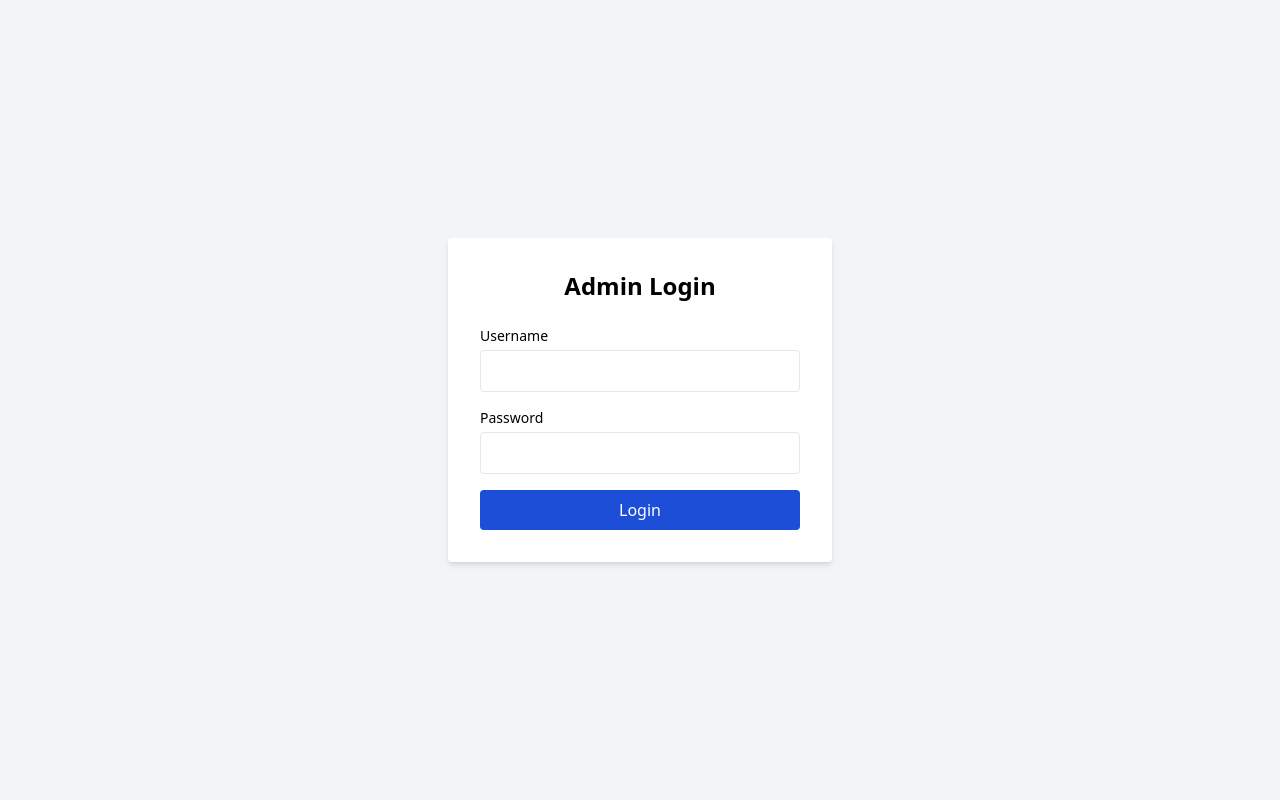
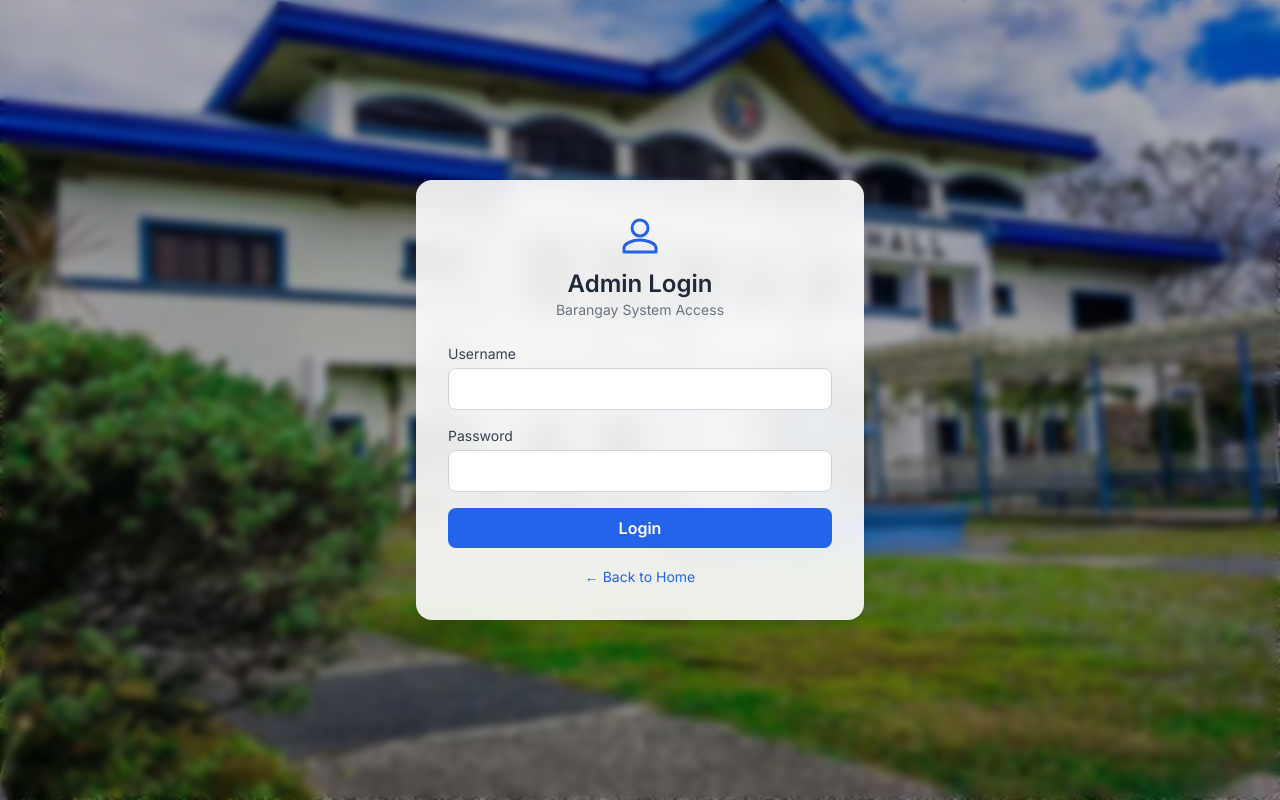
Before and after one commit to Dengame30/matindeg_website, a plain HTML site: page login.html in a window 1280 px wide. Drawn offline with nearby package versions, Linux system fonts and the light colour scheme.

Commit message:
Added login improvements and back button

```diff
--- a/login.html
+++ b/login.html
@@ -1,26 +1,53 @@
-<!-- login.html -->
 <!DOCTYPE html>
 <html lang="en">
 <head>
-  <meta charset="UTF-8">
+  <meta charset="UTF-8" />
+  <meta name="viewport" content="width=device-width, initial-scale=1.0"/>
   <title>Login - Barangay System</title>
   <script src="https://cdn.tailwindcss.com"></script>
+  <link href="https://fonts.googleapis.com/css2?family=Inter:wght@400;600&display=swap" rel="stylesheet">
+  <style>
+    body {
+      font-family: 'Inter', sans-serif;
+    }
+  </style>
 </head>
-<body class="bg-gray-100 flex items-center justify-center h-screen">
-  <div class="bg-white p-8 rounded shadow-md w-full max-w-sm">
-    <h2 class="text-2xl font-bold text-center mb-6">Admin Login</h2>
-    <form onsubmit="return login(event)">
-      <div class="mb-4">
-        <label class="block mb-1 text-sm font-medium">Username</label>
-        <input type="text" id="username" class="w-full border p-2 rounded" required>
+<body class="relative min-h-screen flex items-center justify-center overflow-hidden">
+  <!-- 🔹 Background image -->
+  <div class="absolute inset-0 bg-cover bg-center" style="background-image: url('images/img.jpg');"></div>
+
+  <!-- 🔹 Blur overlay -->
+  <div class="absolute inset-0 backdrop-blur-sm bg-black/30"></div>
+
+  <!-- 🔹 Login card -->
+  <div class="relative z-10 bg-white/90 backdrop-blur-md p-8 rounded-2xl shadow-xl w-full max-w-md">
+    <div class="text-center mb-6">
+      <svg class="mx-auto mb-2 w-12 h-12 text-blue-600" fill="none" stroke="currentColor" stroke-width="1.5" viewBox="0 0 24 24">
+        <path stroke-linecap="round" stroke-linejoin="round" d="M12 12c2.21 0 4-1.79 4-4S14.21 4 12 4 8 5.79 8 8s1.79 4 4 4zm0 2c-2.67 0-8 1.34-8 4v2h16v-2c0-2.66-5.33-4-8-4z" />
+      </svg>
+      <h2 class="text-2xl font-bold text-gray-800">Admin Login</h2>
+      <p class="text-gray-500 text-sm">Barangay System Access</p>
+    </div>
+
+    <form onsubmit="return login(event)" class="space-y-4">
+      <div>
+        <label class="block text-sm font-medium text-gray-700 mb-1">Username</label>
+        <input type="text" id="username" class="w-full px-4 py-2 border border-gray-300 rounded-lg focus:ring-2 focus:ring-blue-500 outline-none" required />
       </div>
-      <div class="mb-4">
-        <label class="block mb-1 text-sm font-medium">Password</label>
-        <input type="password" id="password" class="w-full border p-2 rounded" required>
+      <div>
+        <label class="block text-sm font-medium text-gray-700 mb-1">Password</label>
+        <input type="password" id="password" class="w-full px-4 py-2 border border-gray-300 rounded-lg focus:ring-2 focus:ring-blue-500 outline-none" required />
       </div>
-      <button type="submit" class="w-full bg-blue-700 text-white p-2 rounded">Login</button>
+      <p id="error" class="text-red-500 text-sm text-center hidden">Invalid credentials</p>
+      <button type="submit" class="w-full bg-blue-600 hover:bg-blue-700 text-white py-2 rounded-lg font-semibold transition duration-200">Login</button>
     </form>
-    <p id="error" class="text-red-500 mt-4 text-sm text-center hidden">Invalid credentials</p>
+    </form>
+    <div class="mt-4 text-center">
+      <a href="index.html" class="inline-block text-blue-600 hover:text-blue-800 text-sm font-medium transition duration-200">
+        ← Back to Home
+      </a>
+    </div>
+  </div>
   </div>
 
   <script>
```
